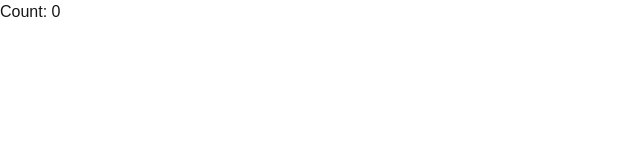
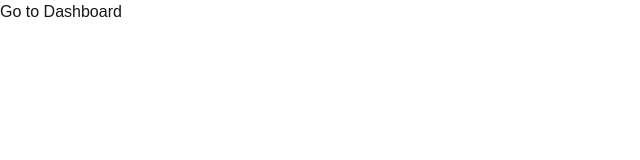
Before and after one commit to nayrhymes0624-svg/sampolanan, a Next.js app: page / in a window 1280 px wide. Shown: the top 160 px of the page, without its empty margins (0-640 px from the left). Built offline with nearby package versions, Linux system fonts and the light colour scheme.

Commit message:
add  useRouter on hook

```diff
--- /dev/null
+++ b/app/hook/useRouter.tsx
@@ -0,0 +1,17 @@
+"use client"
+import { useRouter } from 'next/navigation';
+
+export default function UseRouterSamp() {
+
+  const router = useRouter();
+
+  const goToDashboard = () => {
+    router.push('/dashboard/abc');
+  };
+
+  return (
+    <button onClick={goToDashboard}>
+      Go to Dashboard
+    </button>
+  );
+}
--- a/app/page.tsx
+++ b/app/page.tsx
@@ -1,3 +1,4 @@
+
 import Link from "next/link";
 
 import sayHello from "./tester/page";
@@ -7,13 +8,14 @@ import ComboBox from "./combo-box/page";
 import UseRefSamp from "./hook/useRef";
 import UseStateSamp from "./hook/useState";
 import UseEffectSamp from "./hook/useEffect";
+import UseRouterSamp from "./hook/useRouter";
 
 
 export default function HomePage() {
   return (
 
     <div>
-    <UseEffectSamp/>
+    <UseRouterSamp/>
     </div>
   )
 }
```
